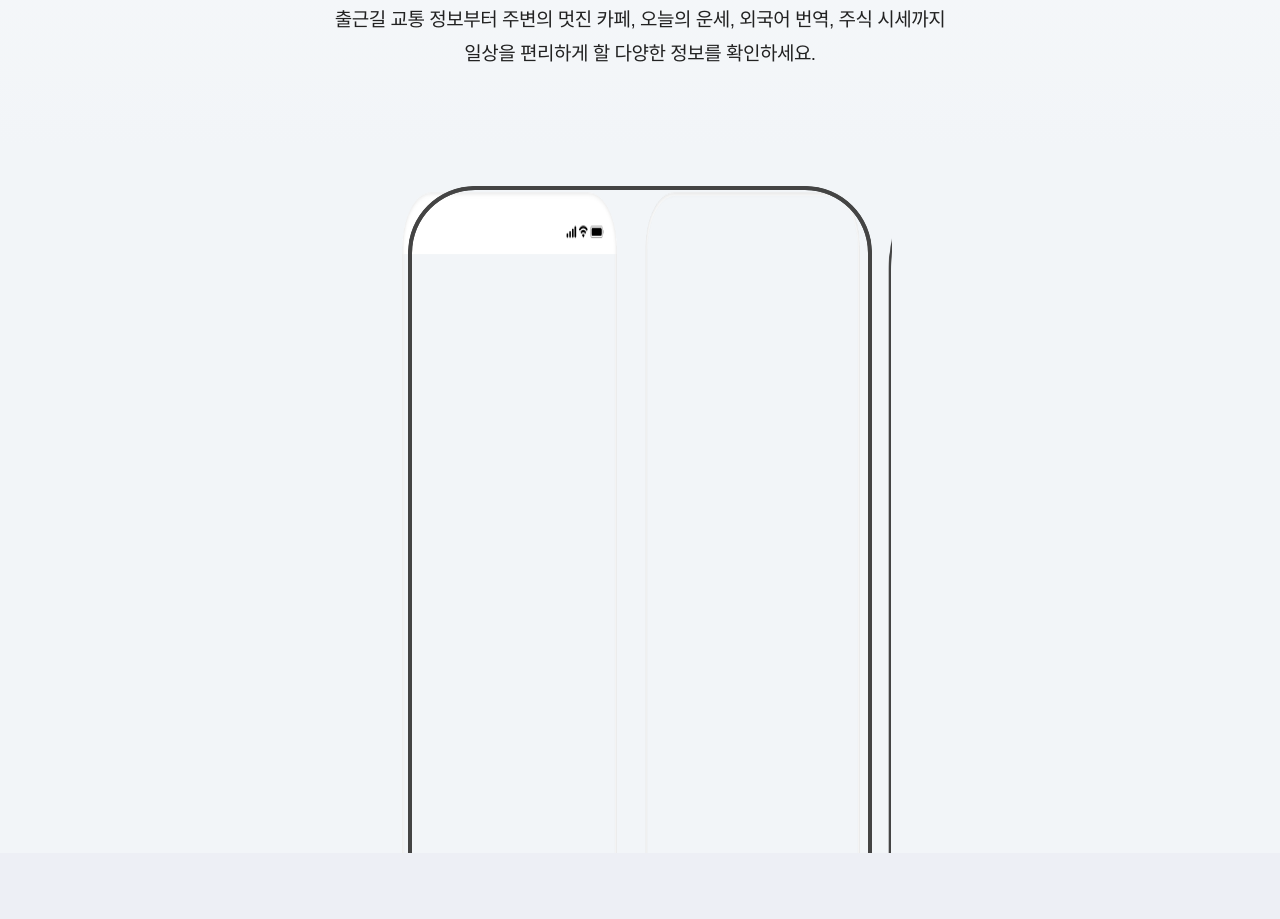
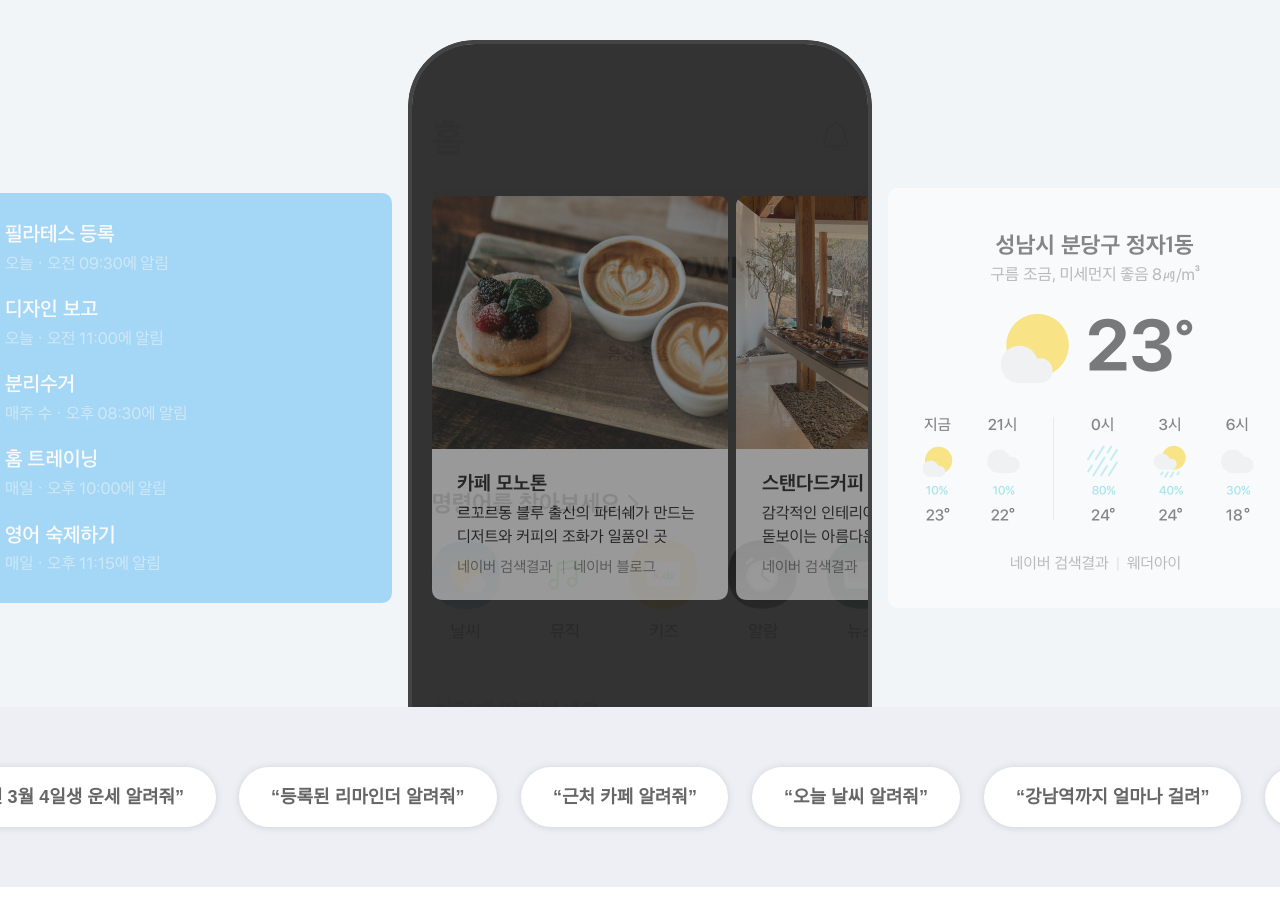
Before and after one commit to whdqja328/Naver-Clova, a plain HTML site: page clova-app/clova-app.html in a window 1280 px wide. Shown: the part 2341-3260 px from the top of the page. Drawn offline with Linux system fonts and the light colour scheme; a web font is replaced by a local one.

Commit message:
JS_carousel

```diff
--- a/assets/css/style.css
+++ b/assets/css/style.css
@@ -48,7 +48,7 @@ main .btn_more { margin-top: 25px; padding: 0 32px 0 33px; font-size: 16px; font
 #contents .slide_wrap { position: relative; overflow: hidden; min-height: 557px; height: 82vh; margin-top: -86px; }
 #contents .slide_wrap .btn_more:hover { border-color: #05d695; background: #05d695; }
 #contents .slide_container { position: absolute; width: 100%; }
-#contents .slide_container.animate { transition: left .3s ease-in-out; }
+#contents .slide_container.animate { transition: all .3s ease-in-out; }
 #contents .slide_wrap .slide { position: absolute; left: 0; width: 100%; height: 82vh; text-align: center; overflow: hidden; }
 #contents .slide:nth-child(1) { background-size: cover; background-position: 50% 100%; background-image: url(../img/main_lamp.jpg); }
 #contents .slide:nth-child(2) { background-size: cover; background-position: 50% 100%; background-image: url(../img/main_clock_plus.png); }
@@ -208,24 +208,34 @@ main .btn_more { margin-top: 25px; padding: 0 32px 0 33px; font-size: 16px; font
 /* section_assistant */
 .section_assistant { position: relative; padding-top: 245px; }
 .section_assistant .inner { margin: 0 auto; }
-.section_assistant .text_area::before { content: ''; background-image: linear-gradient(transparent,transparent),url("../img/sp_svg_clova.png");  background-size: 1690px 880px; background-position: -126px -762px; background-repeat: no-repeat; width: 92px; height: 110px; display: block; margin: 0 auto 36px; }
-.section_assistant .contents_area { overflow: hidden; position: relative; height: 710px; margin-top: 72px; background-color: #f2f5f8; }
-.section_assistant .device_box { background-position: 0 0; background-repeat: no-repeat; width: 504px; height: 687px; position: absolute; display: block; bottom: 0; left: 50%; transform: translateX(-50%); background-image: url(../img/sp_svg_clova.png); background-size: 1012px 1006px; }
-.section_assistant .device_box::after { background-position: -508px 0; background-repeat: no-repeat; width: 504px; height: 687px; position: absolute; top: 0; left: 0; right: 0; bottom: 0; content: ''; background-image: url(../img/sp_clova.png); background-size: 1012px 1006px; }
-
-.section_assistant .guide_area { position: relative; overflow: hidden; background-color: #edeff5; height: 180px; }
-.section_assistant .guide_list { position: absolute; top: 0; left: 50%; overflow: hidden; width: 2122px; height: 180px; text-align: center; white-space: nowrap; transform: translateX(-50%); }
-.section_assistant .guide_list::after { content: ''; top: 0; right: 0; bottom: 0; width: 180px; z-index: 10; background-image: linear-gradient(to right,rgba(237,239,245,0) 0,#edeff5 100%); }
-.section_assistant .guide_list::before { content: ''; position: absolute; top: 0; left: 0; bottom: 0; width: 180px; z-index: 10; background-image: linear-gradient(to left, rgba(237,239,245,0)) 0, #edeff5 100%; }
-.section_assistant .guide_container { margin: 0 auto; position: relative; overflow: hidden; z-index: 1; }
-.section_assistant .guide_wrap { position: absolute; width: 100%; height: 100%; z-index: 1; display: flex; box-sizing: content-box; }
-.section_assistant .guide_item { display: inline-block; border-radius: 38px; overflow: hidden; background-color: #fff; box-shadow: 0 0 10px 0 rgb(121,121,126/8%), 0 1px 6px 0 rgb(121,121,126/15%); color: rgba(0,0,0,0.6); }
-.section_assistant .guide_link { display: block; padding: 20px 32px; font-size: 18px; font-weight: 700; line-height: 20px; }
-.section_assistant .guide_link.active { background-color: #00d37a; }
+.section_assistant .contents_area {overflow: hidden; position: relative; height: 710px; margin-top: 72px; background-color: #f2f5f8;}
+.section_assistant .device_box {background-position: 0 0;  width: 504px; height: 687px; position: absolute; display: block; bottom: 0; left: 50%; transform: translateX(-50%);}
+.section_assistant .device_box::after {content: ''; width: 504px; height: 687px; position: absolute; top: 0; left: 0; right: 0; bottom: 0;  background-image: url(../img/sp_clova.png); background-repeat: no-repeat; background-position: -508px 0;}
+.section_assistant .device_box::before {content: ''; width: 504px; height: 687px; background-image: url(../img/sp_clova.png); display: block;}
+.section_assistant .card_wrap {position: absolute;  top: 18px; left: 50%; bottom: 0; transform: translateX(-50%); padding-top: 150px; overflow: hidden;}
+.section_assistant .card_wrap::before {content: ''; display: block; position: absolute; left: 0; bottom: 0; width: 180px; height: 714px; z-index: 10;}
+.section_assistant .card_list {white-space: nowrap; font-size: 0;}
+.section_assistant .card_item {display: inline-block; position: relative; overflow: hidden; vertical-align: middle; width: 456px; opacity: 0.5;}
 
 
+
+
+
+
+
+
+
+
+.section_assistant .guide_area {position: relative; overflow: hidden; background-color: #edeff5; height: 180px;}
+.section_assistant .guide_list {position: absolute; top: 0; left: 50%; overflow: hidden; width: 2122px; text-align: center; transform: translateX(-50%);}
+.section_assistant .guide_list ul {padding: 60px 20px;}
+.section_assistant .guide_item {display: inline-block; margin-right: 20px; overflow: hidden; background-color: #fff; border-radius: 40px; box-shadow: 0 0 10px 0 rgb(121 121 126 / 8%), 0 1px 6px 0 rgb(121 121 126 / 15%); color:rgba(0,0,0,.6);}
+.section_assistant .guide_item.on {background-color: #00d37a;}
+.section_assistant .guide_link {display: block; padding: 20px 32px; font-size: 18px; font-weight: 700; line-height: 20px;}
 /* section_user */
 .section_user { position: relative; padding: 184px 163px; }
+.section_user .title {font-size: 48px;}
+.section_user .desc {margin-top: 14px;}
 .section_user .inner { margin: 0 auto; }
 .section_user .contents_area { margin-top: 35px; }
 .section_user .device_box { display: inline-block; position: relative; width: 398px; height: 750px; padding: 22px 23px 24px; box-sizing: border-box; vertical-align: top; margin-top: 29px; z-index: 100; background-image: url(../img/bg_shadow.png); }
--- a/clova-app/clova-app.html
+++ b/clova-app/clova-app.html
@@ -195,37 +195,32 @@
                             </div>
                             <div class="contents_area">
                                 <div class="device_box">
-                                    <p class="text_01"><span class="ir_so">“네이버 주가 알려줘”</span></p>
-                                    <p class="text_02"><span class="ir_so">“90년 3월 4일생 운세 알려줘”</span></p>
-                                    <p class="text_03"><span class="ir_so">“등록된 리마인더 알려줘”</span></p>
-                                    <p class="text_04"><span class="ir_so">“근처 카페 알려줘”</span></p>
-                                    <p class="text_05"><span class="ir_so">“오늘 날씨 알려줘”</span></p>
-                                    <p class="text_06"><span class="ir_so">“강남역까지 얼마나 걸려”</span></p>
-                                    <p class="text_07"><span class="ir_so">“영어로 너 언제 출국해 알려줘”</span></p>
+                                    <p class="text_01" data-link="text_01"><span class="ir_so">“네이버 주가 알려줘”</span></p>
+                                    <p class="text_02" data-link="text_02"><span class="ir_so">“90년 3월 4일생 운세
+                                            알려줘”</span></p>
+                                    <p class="text_03" data-link="text_03"><span class="ir_so">“등록된 리마인더 알려줘”</span></p>
+                                    <p class="text_04" data-link="text_04"><span class="ir_so">“근처 카페 알려줘”</span></p>
+                                    <p class="text_05" data-link="text_05"><span class="ir_so">“오늘 날씨 알려줘”</span></p>
+                                    <p class="text_06" data-link="text_06"><span class="ir_so">“강남역까지 얼마나 걸려”</span></p>
+                                    <p class="text_07" data-link="text_07"><span class="ir_so">“영어로 너 언제 출국해 알려줘”</span>
+                                    </p>
                                     <div class="card_wrap">
                                         <div class="card_list">
                                             <ul>
-                                                <li class="card_item"><img src="" alt=""></li>
-                                                <li class="card_item"><img src="" alt=""></li>
-                                                <li class="card_item"><img src="" alt=""></li>
-                                                <li class="card_item"><img src="" alt=""></li>
-                                                <li class="card_item"><img src="" alt=""></li>
-                                                <li class="card_item"><img src="" alt=""></li>
-                                                <li class="card_item"><img src="" alt=""></li>
-                                                <li class="card_item"><img src="" alt=""></li>
-                                                <li class="card_item"><img src="" alt=""></li>
-                                                <li class="card_item"><img src="" alt=""></li>
-                                                <li class="card_item"><img src="" alt=""></li>
-                                                <li class="card_item"><img src="" alt=""></li>
-                                                <li class="card_item"><img src="" alt=""></li>
-                                                <li class="card_item"><img src="" alt=""></li>
-                                                <li class="card_item"><img src="" alt=""></li>
-                                                <li class="card_item"><img src="" alt=""></li>
-                                                <li class="card_item"><img src="" alt=""></li>
-                                                <li class="card_item"><img src="" alt=""></li>
-                                                <li class="card_item"><img src="" alt=""></li>
-                                                <li class="card_item"><img src="" alt=""></li>
-                                                <li class="card_item"><img src="" alt=""></li>
+                                                <li class="card_item" data-type="text_01"><img
+                                                        src="../assets/img/card_01.png" alt="네이버주가 이미지"></li>
+                                                <li class="card_item" data-type="text_02"><img
+                                                        src="../assets/img/card_02.png" alt="네이버운세 이미지"></li>
+                                                <li class="card_item" data-type="text_03"><img
+                                                        src="../assets/img/card_03.png" alt="네이버알림 이미지"></li>
+                                                <li class="card_item" data-type="text_04"><img
+                                                        src="../assets/img/card_04.png" alt="네이버검색 이미지"></li>
+                                                <li class="card_item" data-type="text_05"><img
+                                                        src="../assets/img/card_05.png" alt="네이버날씨 이미지"></li>
+                                                <li class="card_item" data-type="text_06"><img
+                                                        src="../assets/img/card_06.png" alt="네이버지도 이미지"></li>
+                                                <li class="card_item" data-type="text_07"><img
+                                                        src="../assets/img/card_07.png" alt="네이버번역 이미지"></li>
                                             </ul>
                                         </div>
                                     </div>
@@ -236,31 +231,9 @@
                             <div class="guide_area">
                                 <div class="guide_list">
                                     <div class="guide_container">
-                                        <ul class="guide_wrap">
+                                        <ul class="guide_wrap swiper-pagination">
                                             <li class="guide_item"><a href="#" class="guide_link">네이버 주가 알려줘</a></li>
                                             <li class="guide_item"><a href="#" class="guide_link active">“90년 3월 4일생 운세
-                                                    알려줘”</a></li>
-                                            <li class="guide_item"><a href="#" class="guide_link">“등록된 리마인더 알려줘”</a>
-                                            </li>
-                                            <li class="guide_item"><a href="#" class="guide_link">“근처 카페 알려줘”</a></li>
-                                            <li class="guide_item"><a href="#" class="guide_link">“오늘 날씨 알려줘”</a></li>
-                                            <li class="guide_item"><a href="#" class="guide_link">“강남역까지 얼마나 걸려”</a>
-                                            </li>
-                                            <li class="guide_item"><a href="#" class="guide_link">“영어로 너 언제 출국해 알려줘”</a>
-                                            </li>
-                                            <li class="guide_item"><a href="#" class="guide_link">네이버 주가 알려줘</a></li>
-                                            <li class="guide_item"><a href="#" class="guide_link">“90년 3월 4일생 운세
-                                                    알려줘”</a></li>
-                                            <li class="guide_item"><a href="#" class="guide_link">“등록된 리마인더 알려줘”</a>
-                                            </li>
-                                            <li class="guide_item"><a href="#" class="guide_link">“근처 카페 알려줘”</a></li>
-                                            <li class="guide_item"><a href="#" class="guide_link">“오늘 날씨 알려줘”</a></li>
-                                            <li class="guide_item"><a href="#" class="guide_link">“강남역까지 얼마나 걸려”</a>
-                                            </li>
-                                            <li class="guide_item"><a href="#" class="guide_link">“영어로 너 언제 출국해 알려줘”</a>
-                                            </li>
-                                            <li class="guide_item"><a href="#" class="guide_link">네이버 주가 알려줘</a></li>
-                                            <li class="guide_item"><a href="#" class="guide_link">“90년 3월 4일생 운세
                                                     알려줘”</a></li>
                                             <li class="guide_item"><a href="#" class="guide_link">“등록된 리마인더 알려줘”</a>
                                             </li>
--- a/clova-app/clova-app.js
+++ b/clova-app/clova-app.js
@@ -68,6 +68,7 @@ document.addEventListener("DOMContentLoaded", function () {
 
   let slideWidth = slides[0].clientWidth;
 
+
   // 슬라이드 가로로 배열하기
   for (let i = 0; i < slideCount; i++) {
     slides[i].style.left = i * 0 + "px";
```
Also changed, not shown: assets/js/common.js (line endings or trailing spaces).
